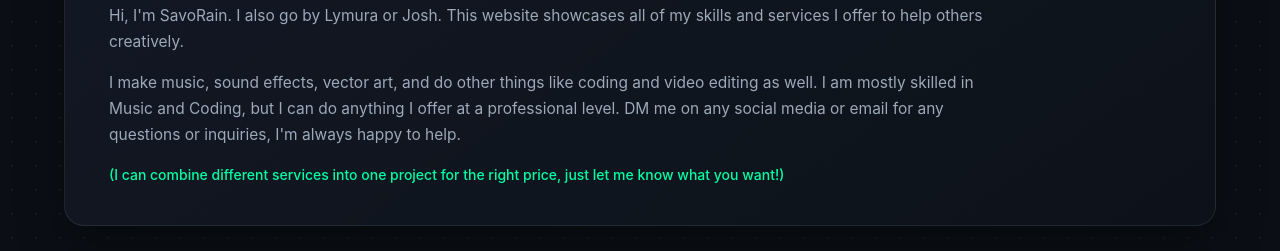
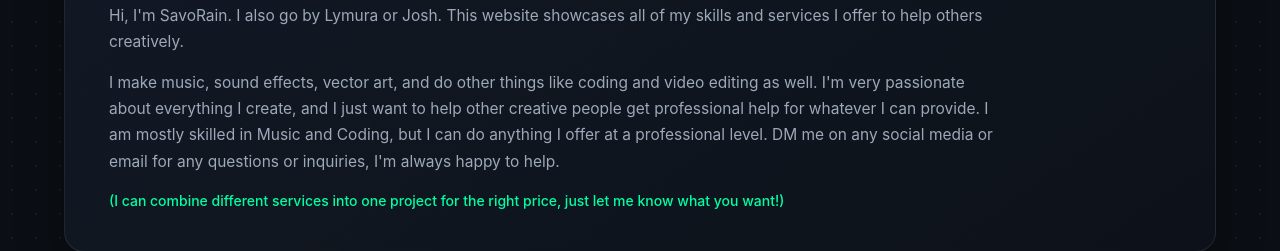
Before and after one commit to SavoRain/savorain-website, a plain HTML site: page index.html in a window 1280 px wide. Shown: the part 254-505 px from the top of the page. Drawn offline with Linux system fonts and the light colour scheme.

Commit message:
Update index.html

```diff
--- a/index.html
+++ b/index.html
@@ -24,7 +24,7 @@
                     Hi, I'm SavoRain. I also go by Lymura or Josh. This website showcases all of my skills and services I offer to help others creatively.
                 </p>
                 <p>
-                    I make music, sound effects, vector art, and do other things like coding and video editing as well. I am mostly skilled in Music and Coding, but I can do anything I offer at a professional level. DM me on any social media or email for any questions or inquiries, I'm always happy to help.
+                    I make music, sound effects, vector art, and do other things like coding and video editing as well. I'm very passionate about everything I create, and I just want to help other creative people get professional help for whatever I can provide. I am mostly skilled in Music and Coding, but I can do anything I offer at a professional level. DM me on any social media or email for any questions or inquiries, I'm always happy to help.
                 </p>
                 <p class="bio-subnote">
                     (I can combine different services into one project for the right price, just let me know what you want!)
```
